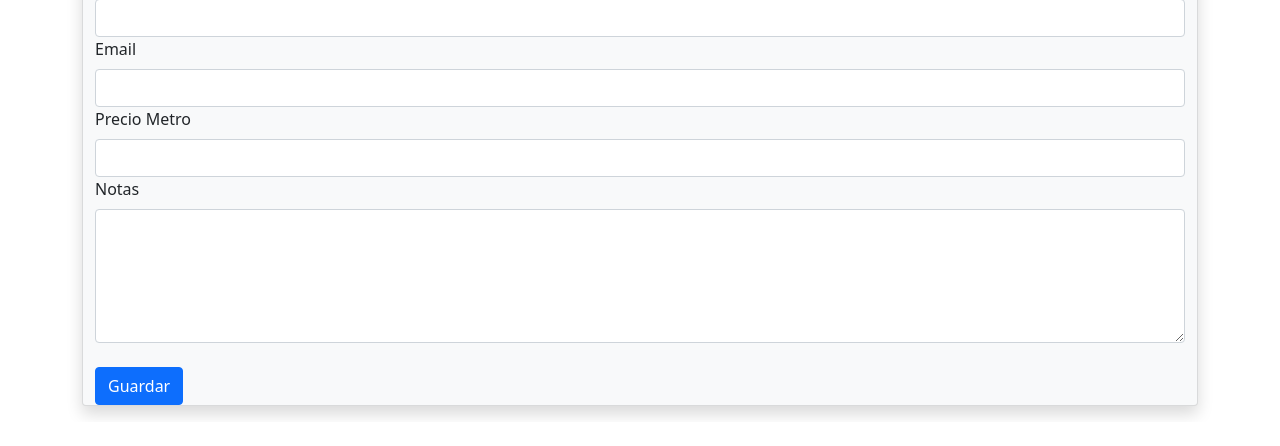
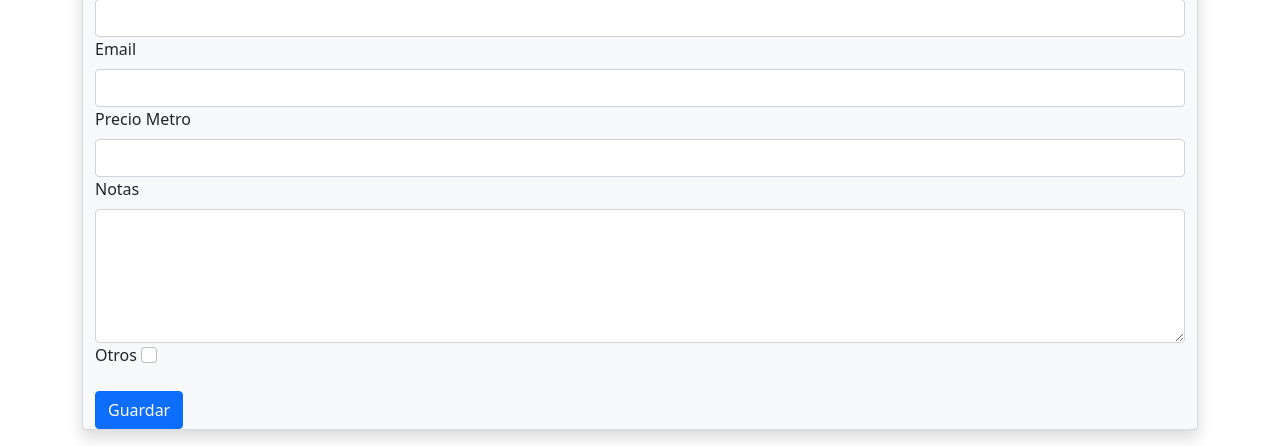
Before and after one commit to backglass/Plisafor-gestion-v2, a Flask app: page /clientes/crear in a window 1280 px wide. Shown: the part 666-1112 px from the top of the page. Before the commit the page ends 1083 px from the top, so only its background shows below. Run offline with Flask 3, Linux system fonts and the light colour scheme; the visitor is signed in with stand-in values (Sample User, id 1); some libraries are stand-ins or nearby versions.

Commit message:
Aladido el checkBox para ver si es para otros en caso de true o cliente en caso de false3

```diff
--- a/templates/crear_cliente.html
+++ b/templates/crear_cliente.html
@@ -27,7 +27,7 @@
                 {{ form.email.label (class_="form-label") }} {{ form.email (class_="form-control")}}
                 {{ form.precio_metro.label (class_="form-label") }} {{ form.precio_metro (class_="form-control")}}
                 {{ form.notas.label (class_="form-label") }} {{ form.notas (class_="form-control",rows="5") }}
-
+                {{ form.otros.label(class_="form-check-label") }} {{ form.otros(class_="form-check-input") }}
                 <div class="">
                     <br>
                     <button type="submit" class="btn btn-primary">Guardar</button>
```
